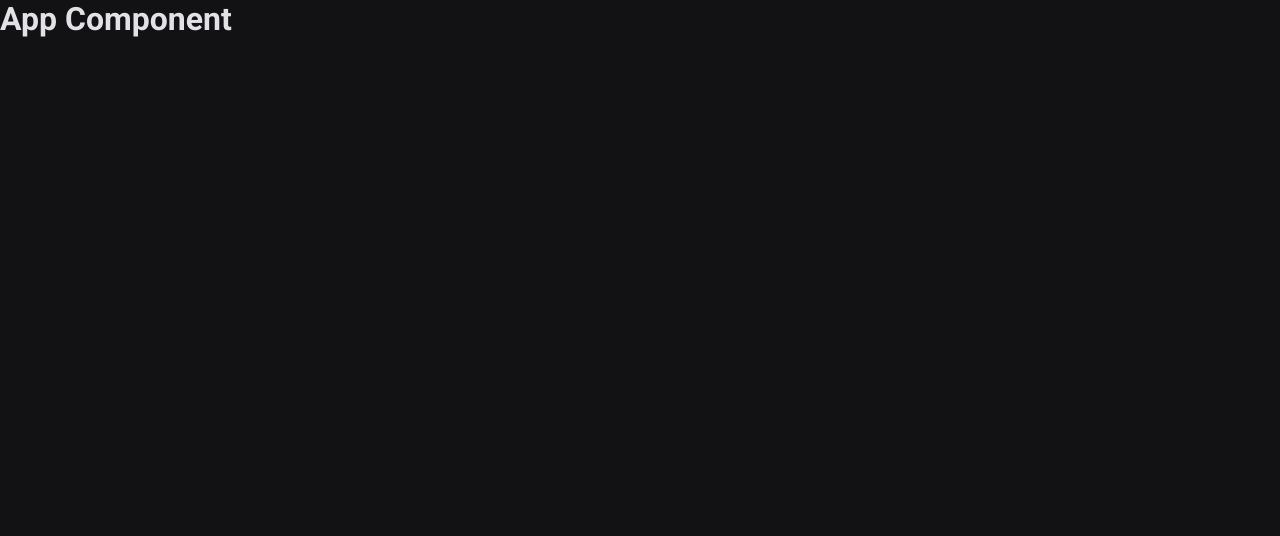
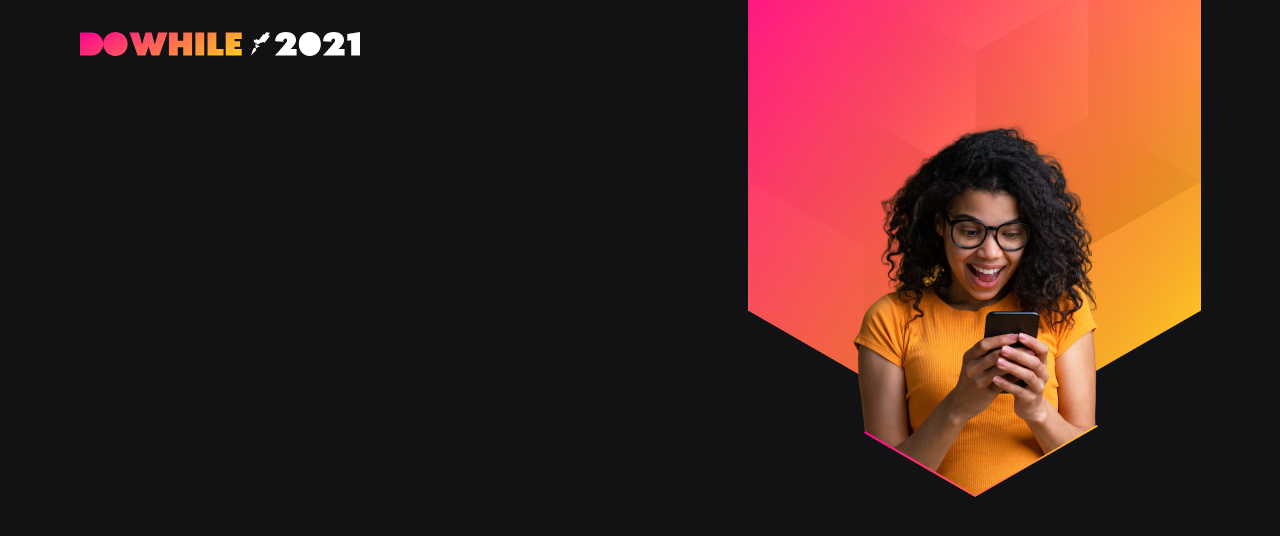
Before and after one commit to Snahier/NLWHeat, a React (Vite) app in the folder web/: page / in a window 1280 px wide. Shown: the top 536 px of the page. Built offline with nearby package versions, Linux system fonts and the light colour scheme.

Commit message:
Create page: Home

```diff
--- a/web/src/App.tsx
+++ b/web/src/App.tsx
@@ -1,6 +1,7 @@
 import { GlobalStyles } from "@styles/GlobalStyles"
 import { defaultTheme } from "@styles/theme"
 import styled, { ThemeProvider } from "styled-components"
+import { PageHome } from "@pages/Home"
 
 interface AppProps {}
 
@@ -9,11 +10,14 @@ export const App = ({ ...props }: AppProps) => {
     <StyledApp {...props}>
       <ThemeProvider theme={defaultTheme}>
         <GlobalStyles />
-        <h1>App Component</h1>
+        <PageHome />
       </ThemeProvider>
     </StyledApp>
   )
 }
 
 type StyledAppProps = {}
-const StyledApp = styled.div<StyledAppProps>``
+const StyledApp = styled.div<StyledAppProps>`
+  display: grid;
+  min-height: 100vh;
+`
--- /dev/null
+++ b/web/src/pages/Home.tsx
@@ -0,0 +1,57 @@
+import styled from "styled-components"
+import logoImg from "@assets/logo.svg"
+import bannerImg from "@assets/banner-girl.png"
+import { Avatar } from "@components/Avatar"
+
+interface PageHomeProps {}
+
+export const PageHome = ({ ...props }: PageHomeProps) => {
+  return (
+    <StyledPageHome {...props}>
+      <Main>
+        <LogoImg src={logoImg} alt="logo" />
+      </Main>
+      <Aside>
+        <BannerImg src={bannerImg} alt="banner" />
+      </Aside>
+    </StyledPageHome>
+  )
+}
+
+type StyledPageHomeProps = {}
+const StyledPageHome = styled.div<StyledPageHomeProps>`
+  justify-self: center;
+
+  display: grid;
+  grid:
+    "main aside"
+    /41.75rem 28.25rem;
+
+  max-width: 1200px;
+  min-width: 100vh;
+`
+
+type MainProps = {}
+const Main = styled.main<MainProps>`
+  grid-area: main;
+
+  display: grid;
+  grid:
+    "logo    "
+    "messages" 1fr;
+
+  margin-top: 2rem;
+`
+
+type LogoImgProps = {}
+const LogoImg = styled.img<LogoImgProps>`
+  grid-area: logo;
+`
+
+type AsideProps = {}
+const Aside = styled.aside<AsideProps>`
+  grid-area: aside;
+`
+
+type BannerImgProps = {}
+const BannerImg = styled.img<BannerImgProps>``
```
